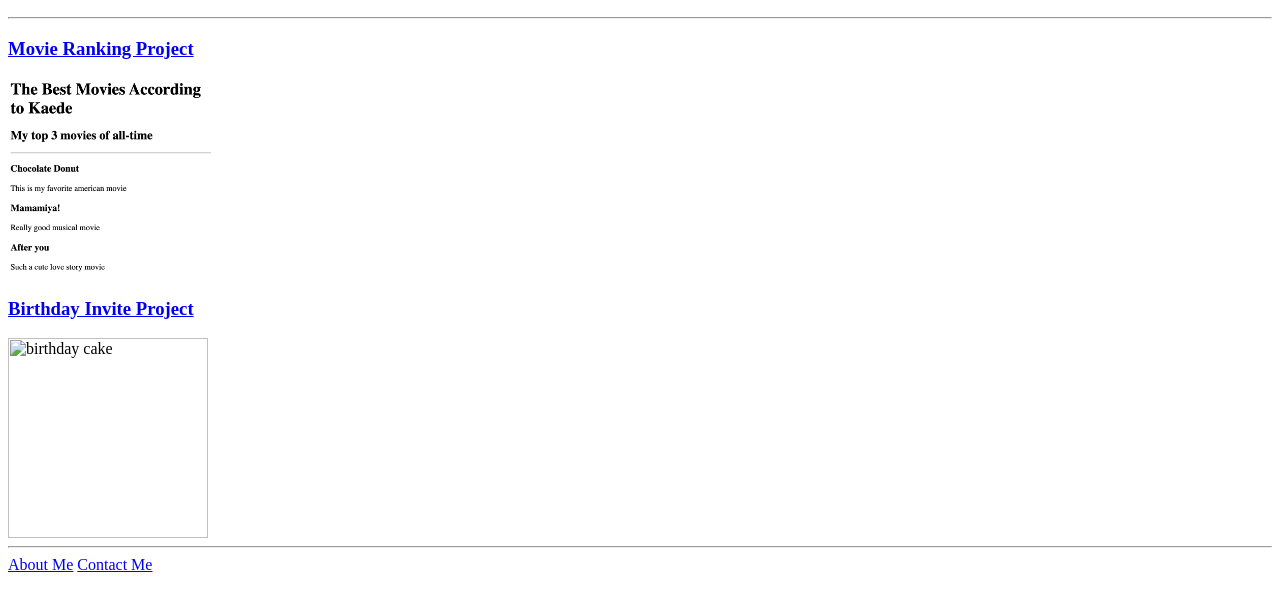
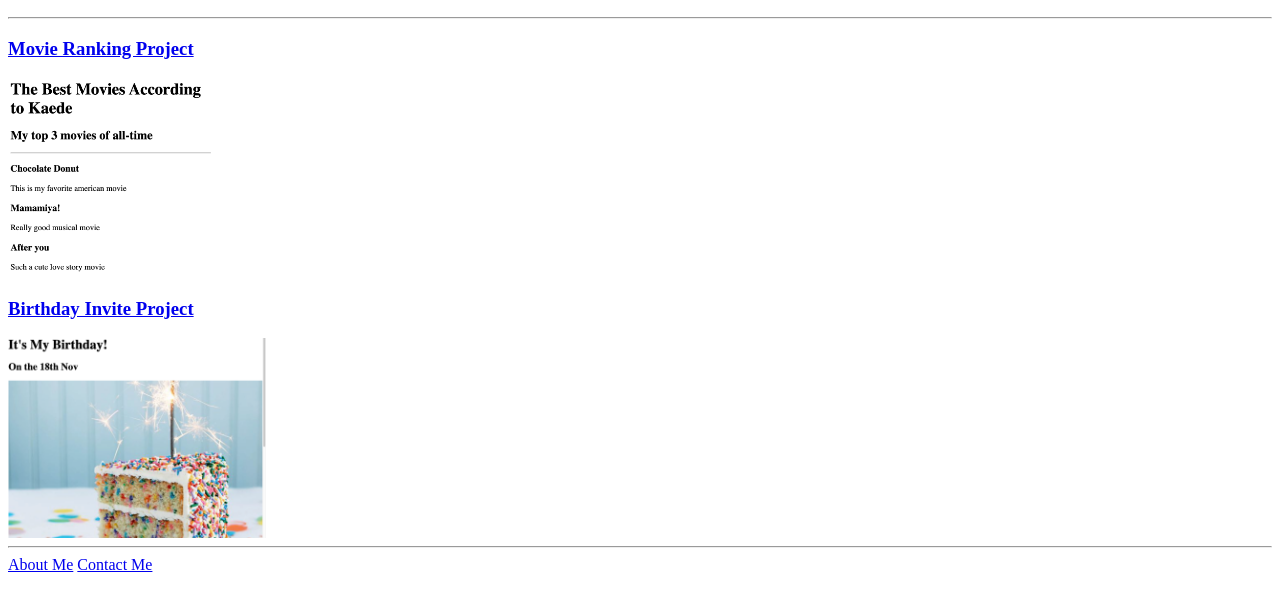
Before and after one commit to MyEssentialSoap/html-project, a plain HTML site: page index.html in a window 1280 px wide. Shown: the part 96-704 px from the top of the page. Drawn offline with Linux system fonts and the light colour scheme.

Commit message:
Update index.html

```diff
--- a/index.html
+++ b/index.html
@@ -11,7 +11,7 @@
         <h3><a href="./public/movie-ranking.html">Movie Ranking Project</a></h3>
         <img src="./assets/images/best movie.png" height="200" alt="movie ranking project preview"/>
         <h3><a href="./public/birthday-invite.html">Birthday Invite Project</a> </h3>
-        <img src="./assets/images/birthday cake.png" height="200" alt="birthday cake"/>
+        <img src="./assets/images/bcakepjct.png" height="200" alt="birthday cake"/>
         <hr />
         <a href="./public/about.html">About Me</a>
         <a href="./public/contact.html">Contact Me</a>
```
